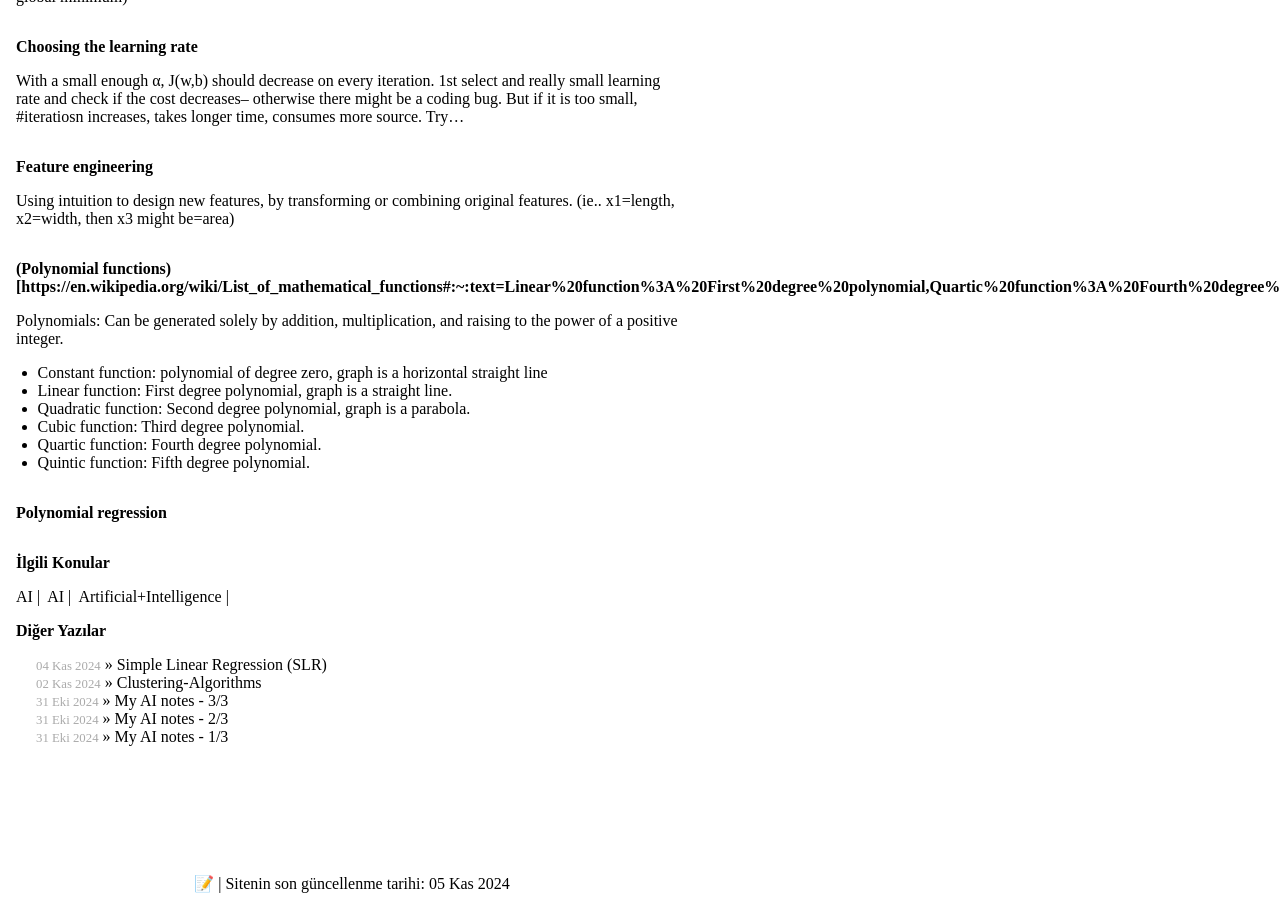
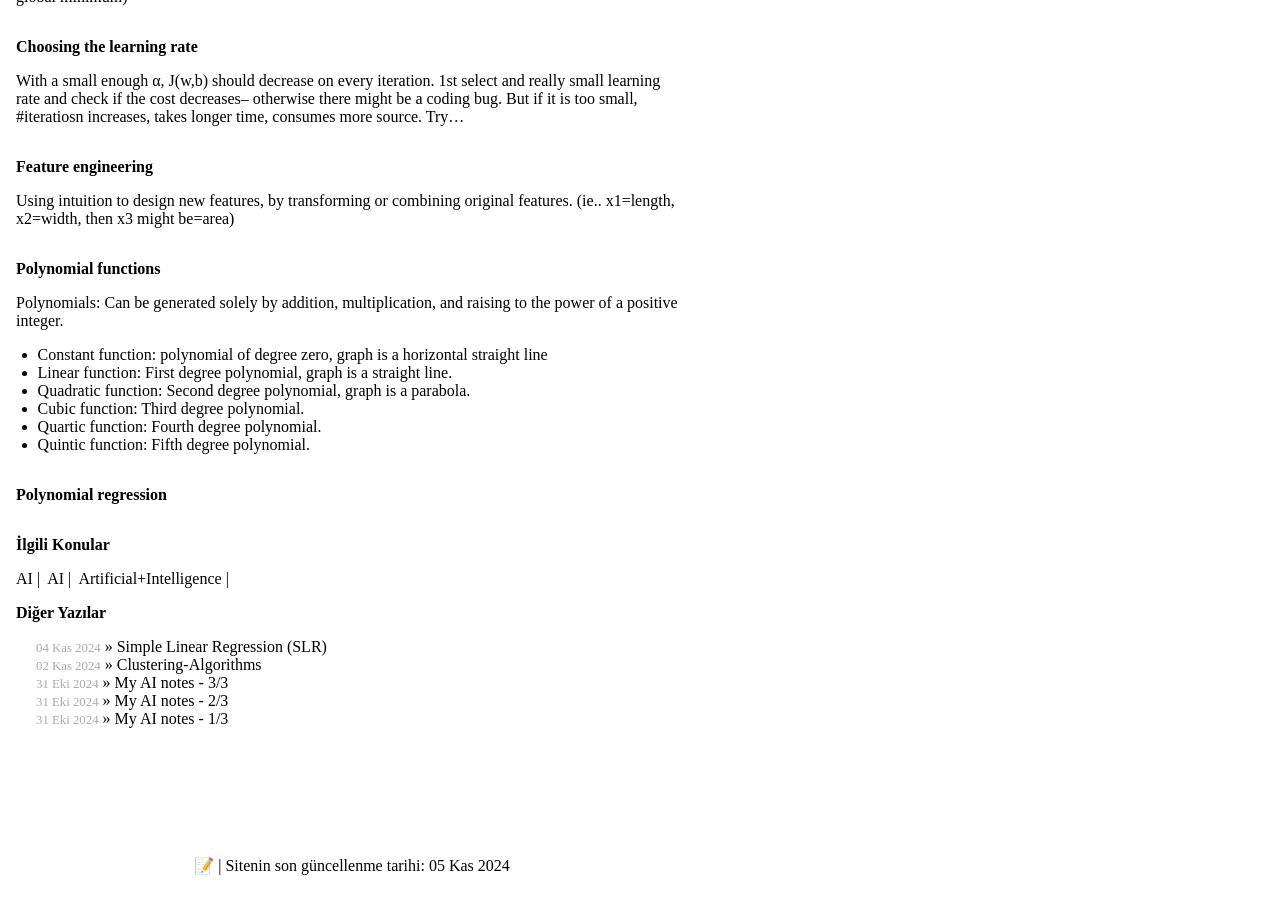
Before and after one commit to ozhanatali/ozhanatali.github.io, a Jekyll site: the page built from _posts/2024-11-05-Multiple Linear Regression.md, in a window 1280 px wide and 900 px high, scrolled down 1829 px. Built offline with Jekyll 4.4.1, drawn with Linux system fonts in a browser that asks for light colours; formulas are drawn with MathJax 3.

Commit message:
Update 2024-11-05-Multiple Linear Regression.md

```diff
--- a/_posts/2024-11-05-Multiple Linear Regression.md
+++ b/_posts/2024-11-05-Multiple Linear Regression.md
@@ -91,7 +91,7 @@ Try...
 Using intuition to design new features, by transforming or combining original features.
 (ie.. x1=length, x2=width, then x3 might be=area)
 
-# (Polynomial functions)[https://en.wikipedia.org/wiki/List_of_mathematical_functions#:~:text=Linear%20function%3A%20First%20degree%20polynomial,Quartic%20function%3A%20Fourth%20degree%20polynomial.]
+# [Polynomial functions](https://en.wikipedia.org/wiki/List_of_mathematical_functions#:~:text=Linear%20function%3A%20First%20degree%20polynomial,Quartic%20function%3A%20Fourth%20degree%20polynomial)
 
 Polynomials: Can be generated solely by addition, multiplication, and raising to the power of a positive integer.
 - Constant function: polynomial of degree zero, graph is a horizontal straight line
```
